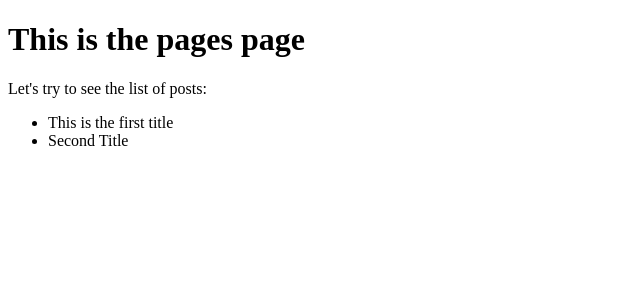
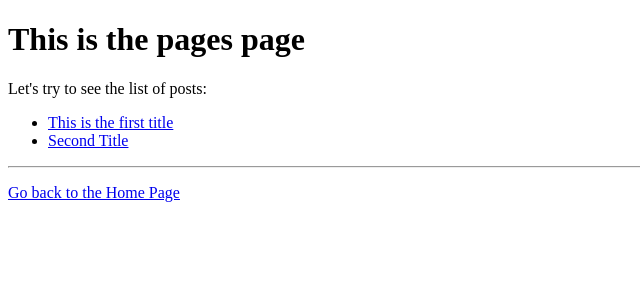
Before and after one commit to manoloacademia/blog_practice, a Django app: page /pages/ in a window 1280 px wide. Shown: the top 300 px of the page, without its empty margins (0-640 px from the left). Run offline with Django 3.2, Linux system fonts and the light colour scheme; data comes from the database, SQL or seed files in the repository.

Commit message:
Added url href functionality to pages and details.

```diff
--- a/blog_practice/blog/templates/page_detail.html
+++ b/blog_practice/blog/templates/page_detail.html
@@ -9,5 +9,7 @@
     <p>The title is: {{ post.title }}</p>
     <p>The text is: {{ post.text }}</p>
     {% endif %}
+    <hr>
+    <p><a href="{% url 'pages' %}">Go back to Pages</a></p>
 </body>
 </html>
--- a/blog_practice/blog/templates/pages.html
+++ b/blog_practice/blog/templates/pages.html
@@ -10,12 +10,14 @@
         {% if text_list %}
         <ul>
             {% for post in text_list %}
-            <li>{{ post.title }}</li>
+            <li><a href="{% url 'page_detail' post.id %}">{{ post.title }}</a></li>
             {% endfor %}
         </ul>
         {% else %}
         <p>There are no posts yet in the blog.</p>
         {% endif %}
     </p>
+    <hr>
+    <p><a href="{% url 'home' %}">Go back to the Home Page</a></p>
 </body>
 </html>
```
